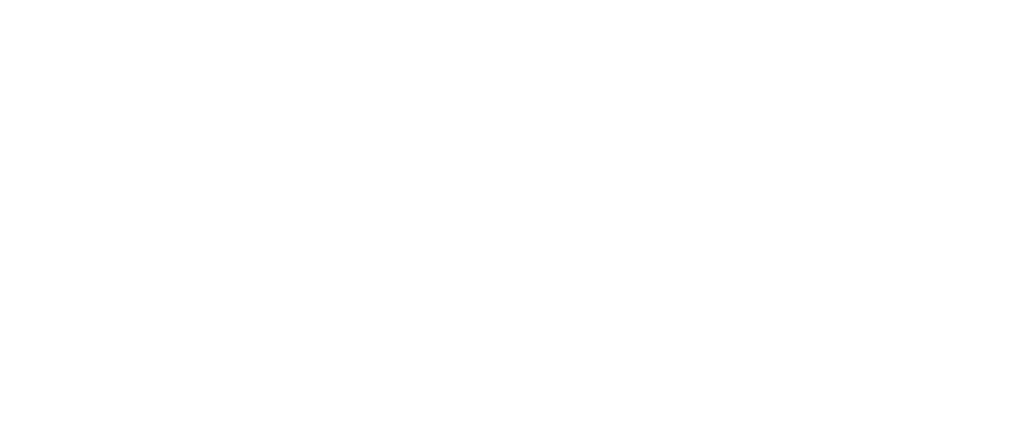
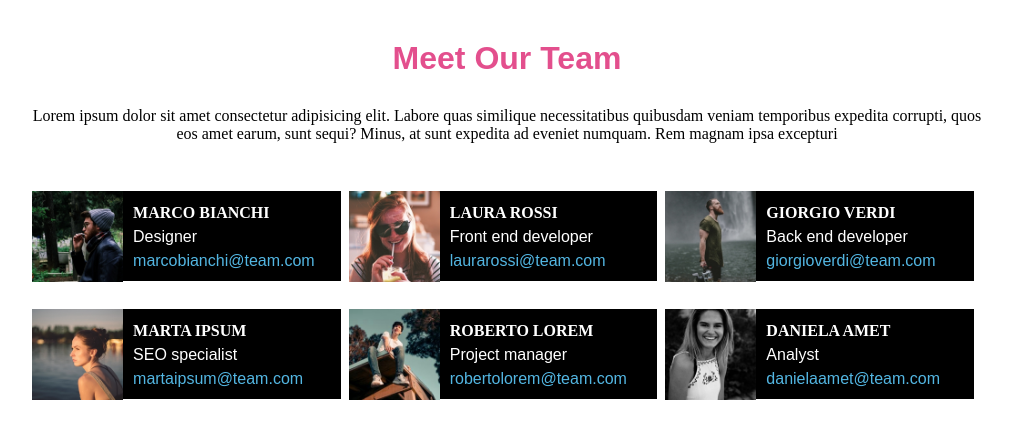
Before and after one commit to Francesco98Welcome/html-css-float-cards, a plain HTML site: page index.html in a window 1280 px wide. Shown: the whole page, without its empty margins (133-1145 px from the left). Drawn offline with Linux system fonts and the light colour scheme.

Commit message:
end project

```diff
--- a/css/style.css
+++ b/css/style.css
@@ -0,0 +1,74 @@
+/* REGOLE GENERALI */
+* {
+    margin: 0;
+    padding: 0;
+    box-sizing: border-box;
+}
+
+/* HEADER */
+header {
+    text-align: center;
+    padding-top: 40px;
+}
+h1 {
+    color: #e34f8d;
+    font-family: 'Fredoka', sans-serif;
+}
+.init-p {
+    color: black;
+    margin-top: 30px;
+   /* font-family: 'Fredoka', sans-serif;*/
+}
+.general {
+    max-width: 950px;
+    margin: 0 auto;
+}
+
+
+/* MAIN + CARDS */
+.clearflix::after {
+    content: '';
+    display: table;
+    clear: both;
+}
+main {
+    width: 950px;
+    margin: 0 auto;
+    margin-top: 20px;
+}
+.card {
+    height: 90px;
+    float: left;
+    margin-top: 28px;
+    width: calc(100%/ 3);
+    background-color: black;
+    border-right: 8px solid white;
+}
+.imag {
+    width: 29.5%;
+    height: 90px;
+    float: left;
+    margin-right: 10px;
+}
+img {
+    max-width: 100%;
+}
+
+.name {
+    color: white;
+    text-transform: uppercase;
+    margin-top: 13px;
+    font-weight: bold;
+}
+
+.work /*contenuto card */ {
+    color: white;
+    margin-top: 6px;
+    margin-bottom: 6px;
+    font-family: 'Fredoka', sans-serif;
+}
+a {
+    text-decoration: none;
+    color: #53b6e2;
+    font-family: 'Fredoka', sans-serif;
+}
--- a/index.html
+++ b/index.html
@@ -4,10 +4,92 @@
     <meta charset="UTF-8">
     <meta http-equiv="X-UA-Compatible" content="IE=edge">
     <meta name="viewport" content="width=device-width, initial-scale=1.0">
-    <title>Document</title>
+    <title>Meet Our Team</title>
     <link rel="stylesheet" href="css/style.css">
+
+    <link rel="preconnect" href="https://fonts.googleapis.com">
+    <link rel="preconnect" href="https://fonts.gstatic.com" crossorigin>
+    <link href="https://fonts.googleapis.com/css2?family=Gothic+A1&display=swap" rel="stylesheet">
+
 </head>
 <body>
 
+    <!-- STRUTTURA GENERALE - INIZIO -->
+    <!-- CONTENITORE GENERALE + HEADER -->
+
+    <div class="general">
+        <header>
+          <h1>
+              Meet Our Team
+          </h1>
+
+          <p class="init-p">
+              Lorem ipsum dolor sit amet consectetur adipisicing elit. Labore quas similique necessitatibus quibusdam veniam temporibus expedita corrupti, quos eos amet earum, sunt sequi? Minus, at sunt expedita ad eveniet numquam.
+              Rem magnam ipsa excepturi
+          </p>
+        </header>
+
+
+    <!-- MAIN + CARDS-->
+
+        <main class="clearflix">
+          <div class="card">
+              <div class="imag">
+                  <img src="img/male1.png" alt="">
+              </div>
+                  <p class="name">Marco Bianchi</p>
+                  <p class="work">Designer</p>
+                  <a href="">marcobianchi@team.com</a>
+          </div>
+
+          <div class="card">
+              <div class="imag">
+                  <img src="img/female1.png" alt="">
+              </div>
+                  <p class="name">Laura Rossi</p>
+                  <p class="work">Front end developer</p>
+                  <a href="">laurarossi@team.com</a>
+          </div>
+
+          <div class="card">
+              <div class="imag">
+                  <img src="img/male2.png" alt="">
+              </div>
+                  <p class="name">Giorgio Verdi</p>
+                  <p class="work">Back end developer</p>
+                  <a href="">giorgioverdi@team.com</a>
+          </div>
+
+          <div class="card">
+              <div class="imag">
+                  <img src="img/female2.png" alt="">
+              </div>
+                  <p class="name">Marta Ipsum</p>
+                  <p class="work">SEO specialist</p>
+                  <a href="">martaipsum@team.com</a>
+          </div>
+
+          <div class="card">
+              <div class="imag">
+                  <img src="img/male3.png" alt="">
+              </div>
+                  <p class="name">Roberto Lorem</p>
+                  <p class="work">Project manager</p>
+                  <a href="">robertolorem@team.com</a>
+          </div>
+
+          <div class="card">
+              <div class="imag">
+                  <img src="img/female3.png" alt="">
+              </div>
+                  <p class="name">Daniela Amet</p>
+                  <p class="work">Analyst</p>
+                  <a href="">danielaamet@team.com</a>
+          </div>
+
+        </main>
+
+      </div>
+
 </body>
 </html>
```
Also changed, not shown: img/female1.png (added), img/female2.png (added), img/female3.png (added), img/male1.png (added), img/male2.png (added), img/male3.png (added).
